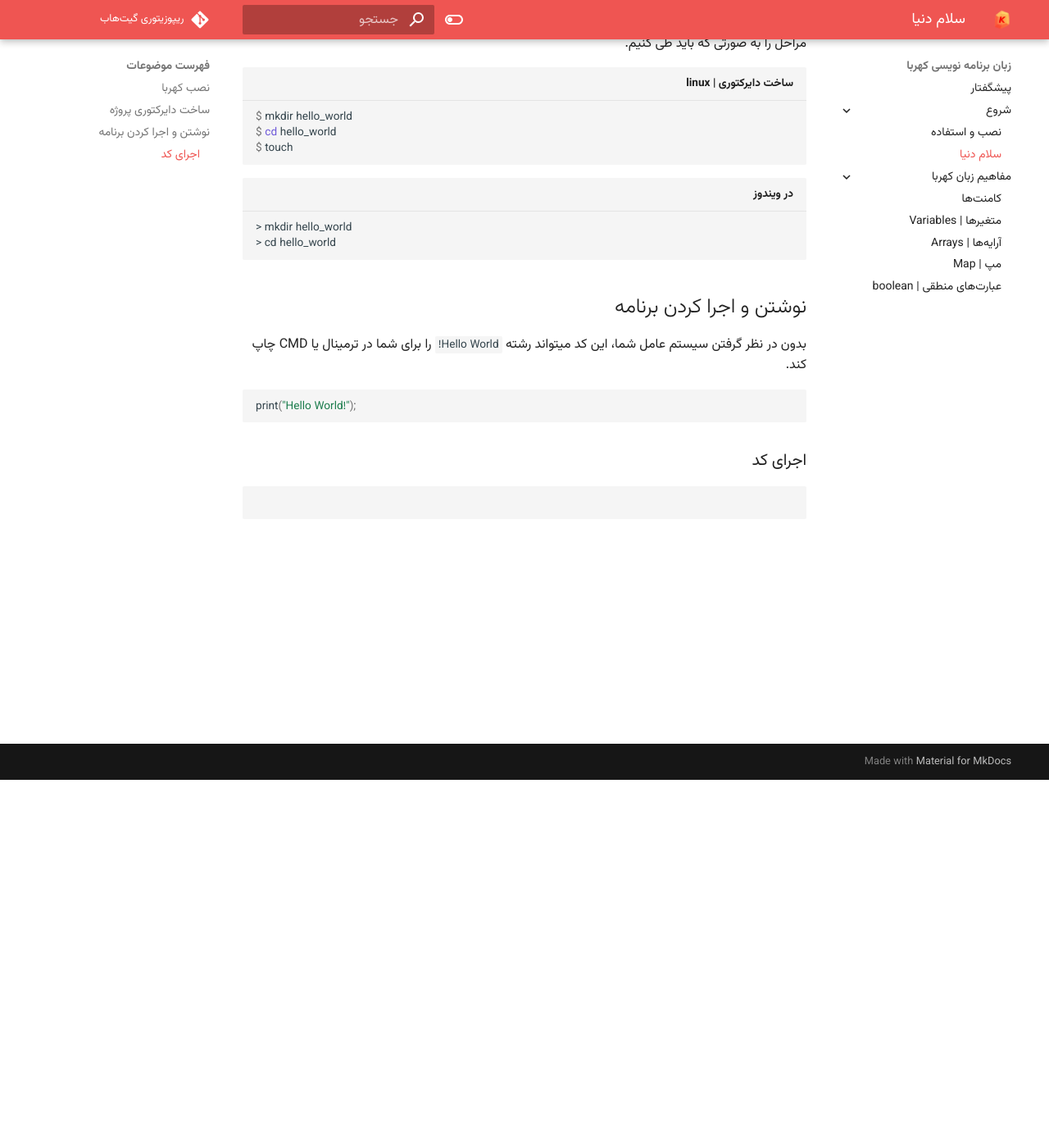
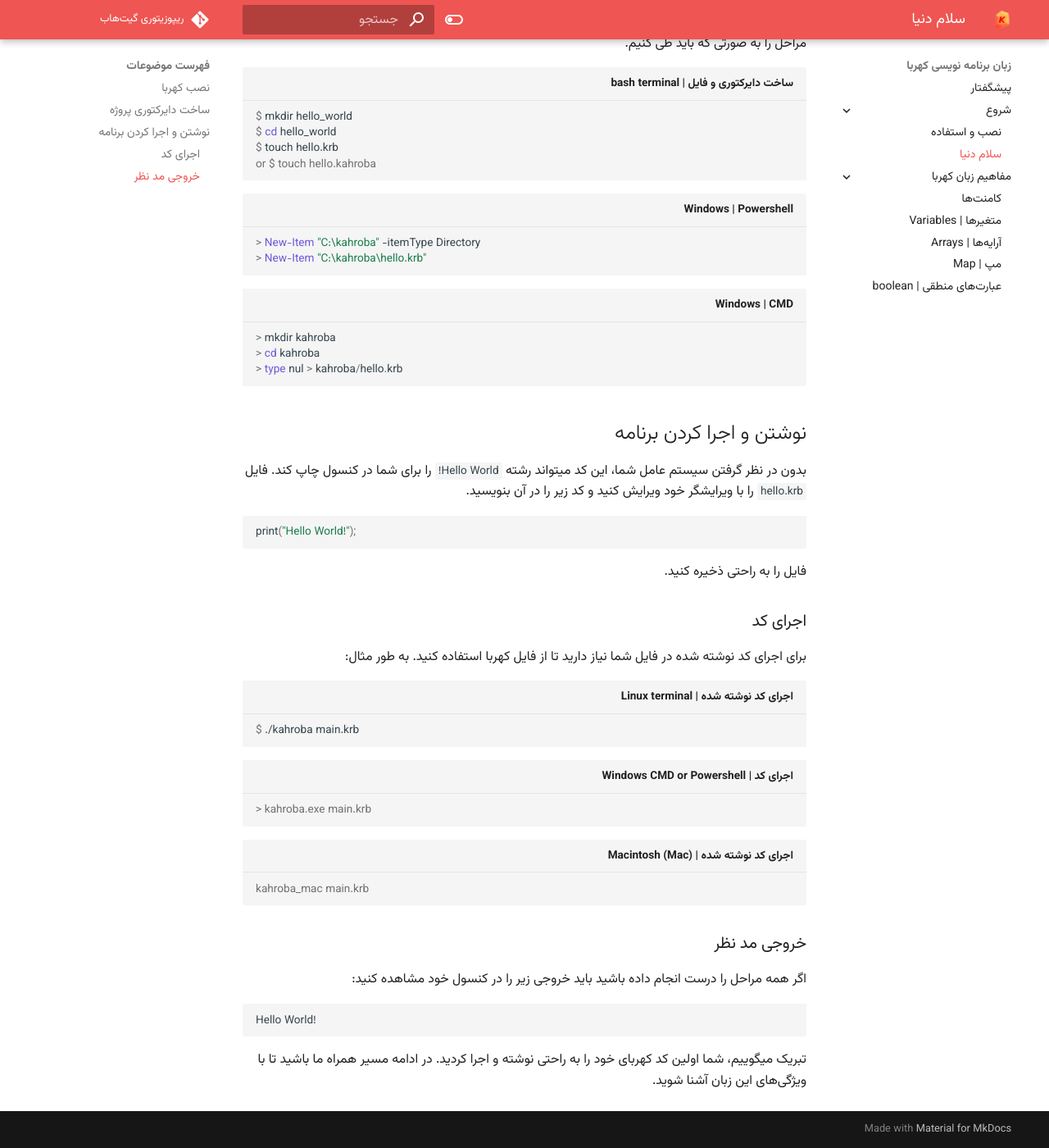
Before and after one commit to kahroba-lang/docs, an MkDocs documentation site: the page built from docs/sample/hello-world.md, in a window 1280 px wide and 1400 px high, scrolled down 449 px. Shown: the whole window at 82% size. Built offline with MkDocs 1.6.1 and Material for MkDocs 9.7.7, drawn with Linux system fonts in a browser that asks for light colours; comment, search, counter and statistics services are not loaded; the version menu is left out.

Commit message:
chore(hello-world.md): Completed section

````diff
--- a/docs/sample/hello-world.md
+++ b/docs/sample/hello-world.md
@@ -8,24 +8,49 @@
 مهم نسیت فایل‌های شما در کدام مسیر و یا با چه اسمی ذخیره میشوند. اما برای تمرین بهتر است تمامی مراحل را به صورتی که باید طی کنیم.
 
 
-```console title="ساخت دایرکتوری | linux"
+```console title="ساخت دایرکتوری و فایل | bash terminal"
 $ mkdir hello_world
 $ cd hello_world
-$ touch
+$ touch hello.krb
+or $ touch hello.kahroba
 ```
-```cmd title="در ویندوز"
-> mkdir hello_world
-> cd hello_world
+```powershell title="Windows | Powershell"
+> New-Item "C:\kahroba" -itemType Directory
+> New-Item "C:\kahroba\hello.krb"
+```
+
+```powershell title="Windows | CMD"
+> mkdir kahroba
+> cd kahroba
+> type nul > kahroba/hello.krb
 ```
 
 ## نوشتن و اجرا کردن برنامه
 
-بدون در نظر گرفتن سیستم عامل شما، این  کد میتواند رشته `Hello World!` را برای شما در ترمینال یا CMD چاپ کند.
+بدون در نظر گرفتن سیستم عامل شما، این  کد میتواند رشته `Hello World!` را برای شما در کنسول چاپ کند. فایل `hello.krb` را با ویرایشگر خود ویرایش کنید و کد زیر را در آن بنویسید.
 
 ```rust
 print("Hello World!");
 ```
+فایل را به راحتی ذخیره کنید.
 
 ### اجرای کد
-```console
+برای اجرای کد نوشته شده در فایل شما نیاز دارید تا از فایل کهربا استفاده کنید.
+به طور مثال:
+
+```console title="اجرای کد نوشته شده | Linux terminal"
+$ ./kahroba main.krb
 ```
+```console title="اجرای کد | Windows CMD or Powershell"
+> kahroba.exe main.krb
+```
+```console title="اجرای کد نوشته شده | Macintosh (Mac)"
+kahroba_mac main.krb
+```
+
+### خروجی مد نظر
+اگر همه مراحل را درست انجام داده باشید باید خروجی زیر را در کنسول خود مشاهده کنید:
+```
+Hello World!
+```
+تبریک میگوییم، شما اولین کد کهربای خود را به راحتی نوشته و اجرا کردید. در ادامه مسیر همراه ما باشید تا با ویژگی‌های این زبان آشنا شوید.
````
Also changed, not shown: docs/index.md (+1 -1 lines).
